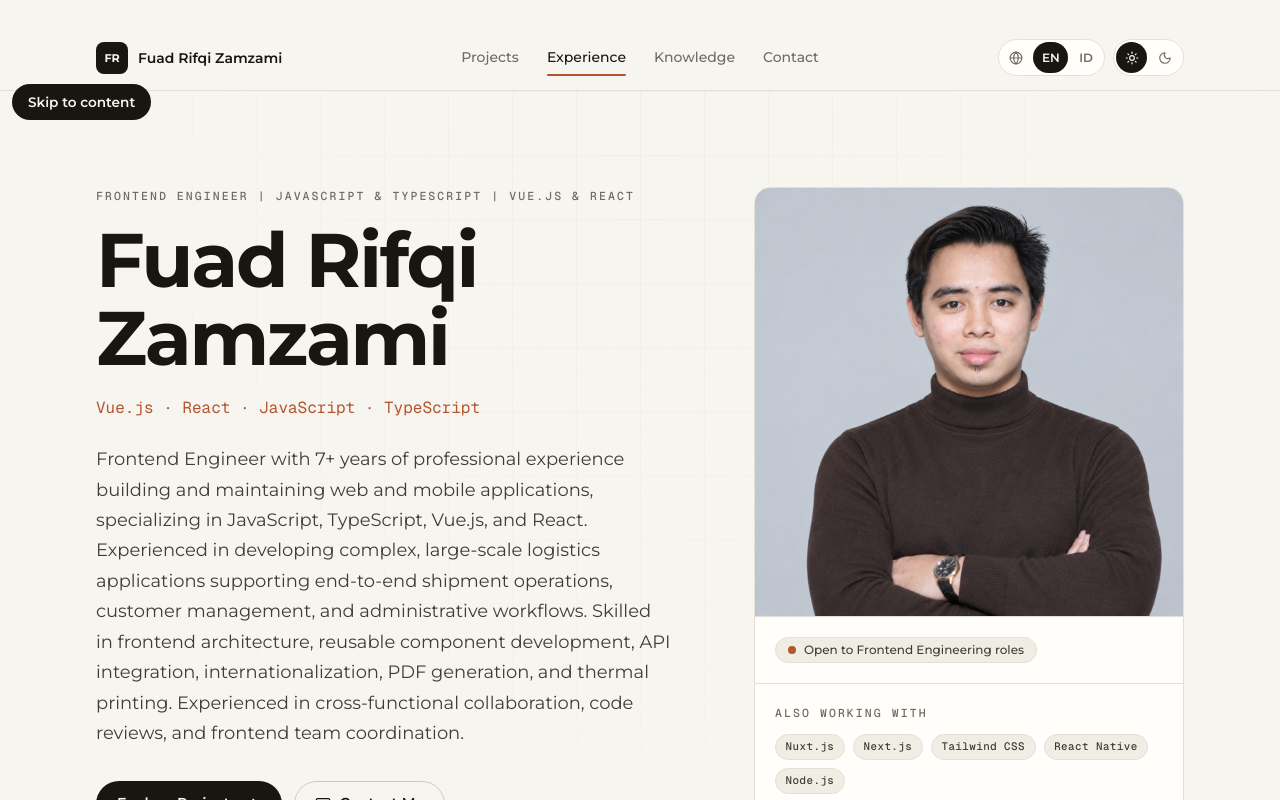
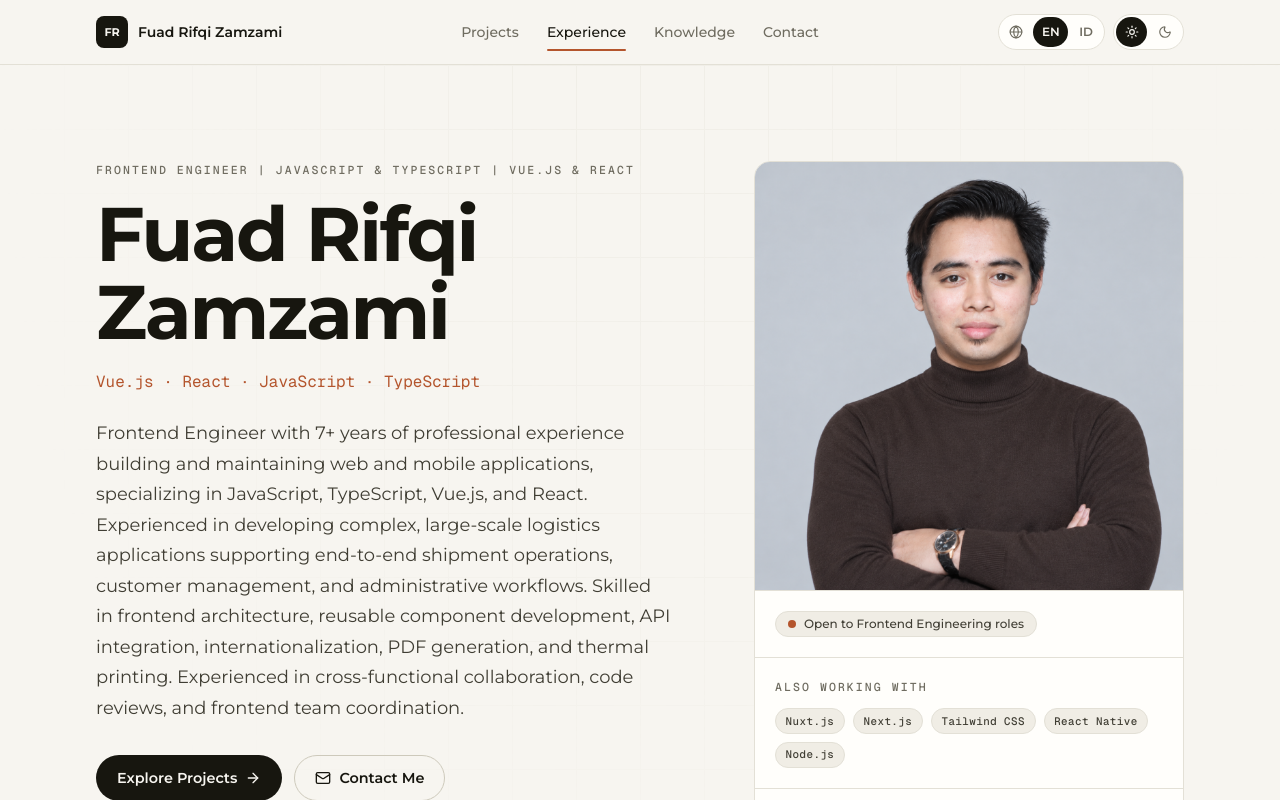
Before and after one commit to fuadrifki/my-portfolio, a Next.js app: page / in a window 1280 px wide. Shown: the top 800 px of the page. Built offline with nearby package versions, Linux system fonts and the light colour scheme.

Commit message:
fix: simplify knowledge page chrome

```diff
--- a/src/app/globals.css
+++ b/src/app/globals.css
@@ -708,12 +708,6 @@
   padding: 0.55rem 0;
 }
 
-.knowledge-article-page { padding-top: 2.5rem; }
-
-@media (max-width: 639px) {
-  .knowledge-article-page { padding-top: 2rem; }
-}
-
 .learning-prose {
   max-width: 48rem;
 }
--- a/src/components/header.tsx
+++ b/src/components/header.tsx
@@ -136,9 +136,6 @@
 
   return (
     <>
-      <a href="#main" className="skip-link">
-        {t(ui.skipToContent)}
-      </a>
       <header
         className={`sticky top-0 z-50 transition-colors duration-300 ${
           scrolled
--- a/src/components/learning/knowledge-base.tsx
+++ b/src/components/learning/knowledge-base.tsx
@@ -320,7 +320,7 @@
   const related = entry.related.map((slug) => frontendKnowledge.find((item) => item.slug === slug)).filter((item): item is KnowledgeEntry => Boolean(item));
   const sectionLabel = (id: string) => t(SECTION_IDS.find(([sectionId]) => sectionId === id)![1]);
 
-  return <main id="main" className="knowledge-article-page mx-auto w-full max-w-6xl px-5 py-10 sm:px-8 md:py-14">
+  return <main id="main" className="mx-auto w-full max-w-6xl px-5 py-10 sm:px-8 md:py-14">
     <nav aria-label={locale === "id" ? "Breadcrumb Pengetahuan" : "Knowledge breadcrumb"} className="knowledge-article-breadcrumb flex flex-wrap items-center gap-x-2 gap-y-1 text-xs leading-5 text-(--muted)"><Link href="/knowledge" className="inline-flex shrink-0 items-center gap-1.5 hover:text-(--ink)"><ArrowLeft className="size-3.5" />{locale === "id" ? "Pengetahuan Frontend Engineering" : "Frontend Engineering Knowledge Base"}</Link><span aria-hidden="true" className="shrink-0">/</span><span aria-current="page" className="min-w-0 truncate font-medium text-(--ink)">{entry.term}</span></nav>
     <div className="mt-8 grid min-w-0 gap-10 lg:grid-cols-[minmax(0,1fr)_13rem] lg:gap-10">
       <article className="min-w-0">
```
